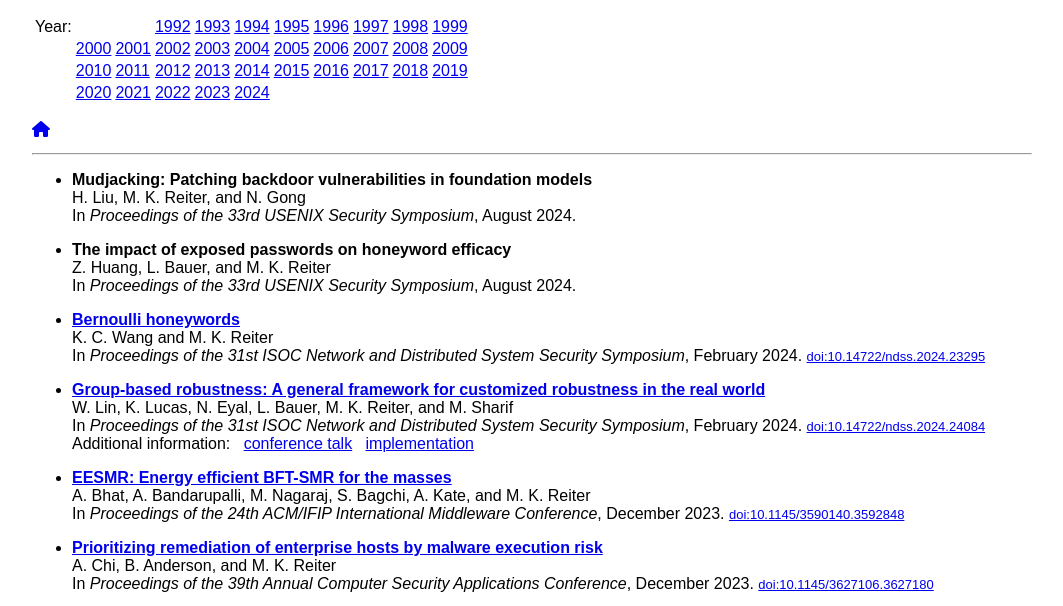
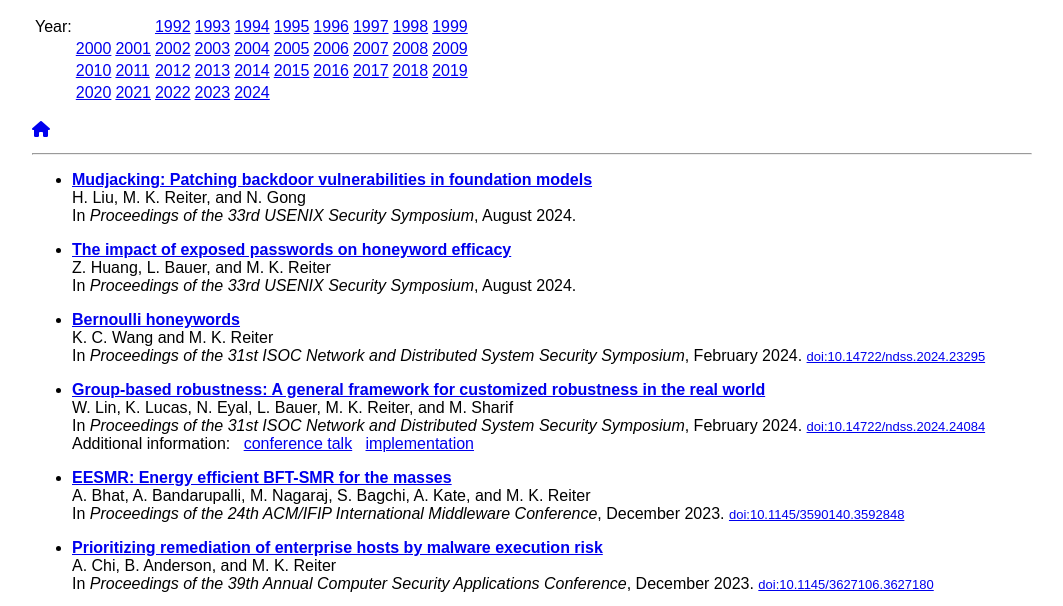
Before and after one commit to reitermk/reitermk.github.io, a plain HTML site: page papers/byYear.html in a window 1280 px wide. Shown: the part 191-797 px from the top of the page, without its empty margins (108-1171 px from the left). Drawn offline with Linux system fonts and the light colour scheme; files whose address does not match are found by name.

```diff
--- a/papers/byYear.html
+++ b/papers/byYear.html
@@ -87,12 +87,12 @@
 <hr>
 
 <ul>
-<li><b><a name="2024">Mudjacking: Patching backdoor vulnerabilities in foundation models</a></b>
+<li><b><a name="2024"><a href="./2024/USENIX1.pdf">Mudjacking: Patching backdoor vulnerabilities in foundation models</a></a></b>
 <br>H. Liu, M. K. Reiter, and N. Gong
 <br>In <i>Proceedings of the 33rd USENIX Security Symposium</i>, August 2024.
 </li>
 
-<li><b>The impact of exposed passwords on honeyword efficacy</b>
+<li><b><a href="./2024/USENIX2.pdf">The impact of exposed passwords on honeyword efficacy</a></b>
 <br>Z. Huang, L. Bauer, and M. K. Reiter
 <br>In <i>Proceedings of the 33rd USENIX Security Symposium</i>, August 2024.
 </li>
```
Also changed, not shown: papers/byForum.html (+2 -2 lines), 2 other files.
